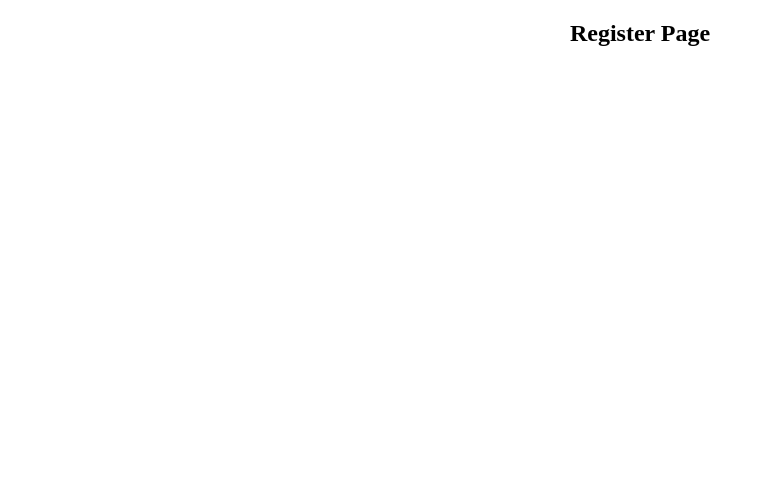
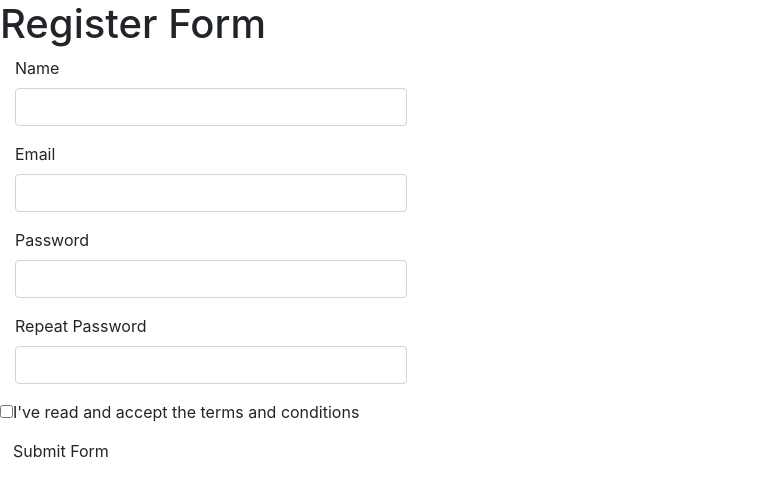
Before and after one commit to srinathboddu22/CollaborationFrontend, a plain HTML site: page Web/User/Register.html in a window 1280 px wide. Shown: the whole page, without its empty margins (0-773 px from the left). Drawn offline with nearby package versions, Linux system fonts and the light colour scheme.

Commit message:
register updated

```diff
--- a/Web/User/Register.html
+++ b/Web/User/Register.html
@@ -1,11 +1,68 @@
 <!DOCTYPE html>
 <html>
+
 <head>
-<meta charset="ISO-8859-1">
-<title>Insert title here</title>
+    <meta charset="utf-8">
+    <meta name="viewport" content="width=device-width, initial-scale=1.0">
+    <title>main</title>
+    <link rel="stylesheet" href="assets/bootstrap/css/bootstrap.min.css">
+    <link rel="stylesheet" href="https://fonts.googleapis.com/css?family=Cookie">
+    <link rel="stylesheet" href="assets/fonts/font-awesome.min.css">
+    <link rel="stylesheet" href="assets/css/styles.css">
+    <link rel="stylesheet" href="assets/css/home.css">
+    <link rel="stylesheet" href="assets/css/style.css">
+    <link rel="stylesheet" href="assets/css/Pretty-Footer.css">
+    <link rel="stylesheet" href="assets/css/Pretty-Registration-Form.css">
+    <link rel="stylesheet" href="assets/css/Google-Style-Login.css">
 </head>
+
 <body>
-<h2 align="center">
-Register Page</h2>
+    <div class="row register-form">
+        <div class="col-md-8 col-md-offset-2">
+            <form class="form-horizontal custom-form">
+                <h1>Register Form</h1>
+                <div class="form-group">
+                    <div class="col-sm-4 label-column">
+                        <label class="control-label" for="name-input-field">Name </label>
+                    </div>
+                    <div class="col-sm-6 input-column">
+                        <input class="form-control" type="text">
+                    </div>
+                </div>
+                <div class="form-group">
+                    <div class="col-sm-4 label-column">
+                        <label class="control-label" for="email-input-field">Email </label>
+                    </div>
+                    <div class="col-sm-6 input-column">
+                        <input class="form-control" type="email">
+                    </div>
+                </div>
+                <div class="form-group">
+                    <div class="col-sm-4 label-column">
+                        <label class="control-label" for="pawssword-input-field">Password </label>
+                    </div>
+                    <div class="col-sm-6 input-column">
+                        <input class="form-control" type="password">
+                    </div>
+                </div>
+                <div class="form-group">
+                    <div class="col-sm-4 label-column">
+                        <label class="control-label" for="repeat-pawssword-input-field">Repeat Password </label>
+                    </div>
+                    <div class="col-sm-6 input-column">
+                        <input class="form-control" type="password">
+                    </div>
+                </div>
+                <div class="checkbox">
+                    <label>
+                        <input type="checkbox">I've read and accept the terms and conditions</label>
+                </div>
+                <button class="btn btn-default submit-button" type="button">Submit Form</button>
+            </form>
+        </div>
+    </div>
+    <script src="assets/js/jquery.min.js"></script>
+    <script src="assets/bootstrap/js/bootstrap.min.js"></script>
 </body>
+
 </html>
```
